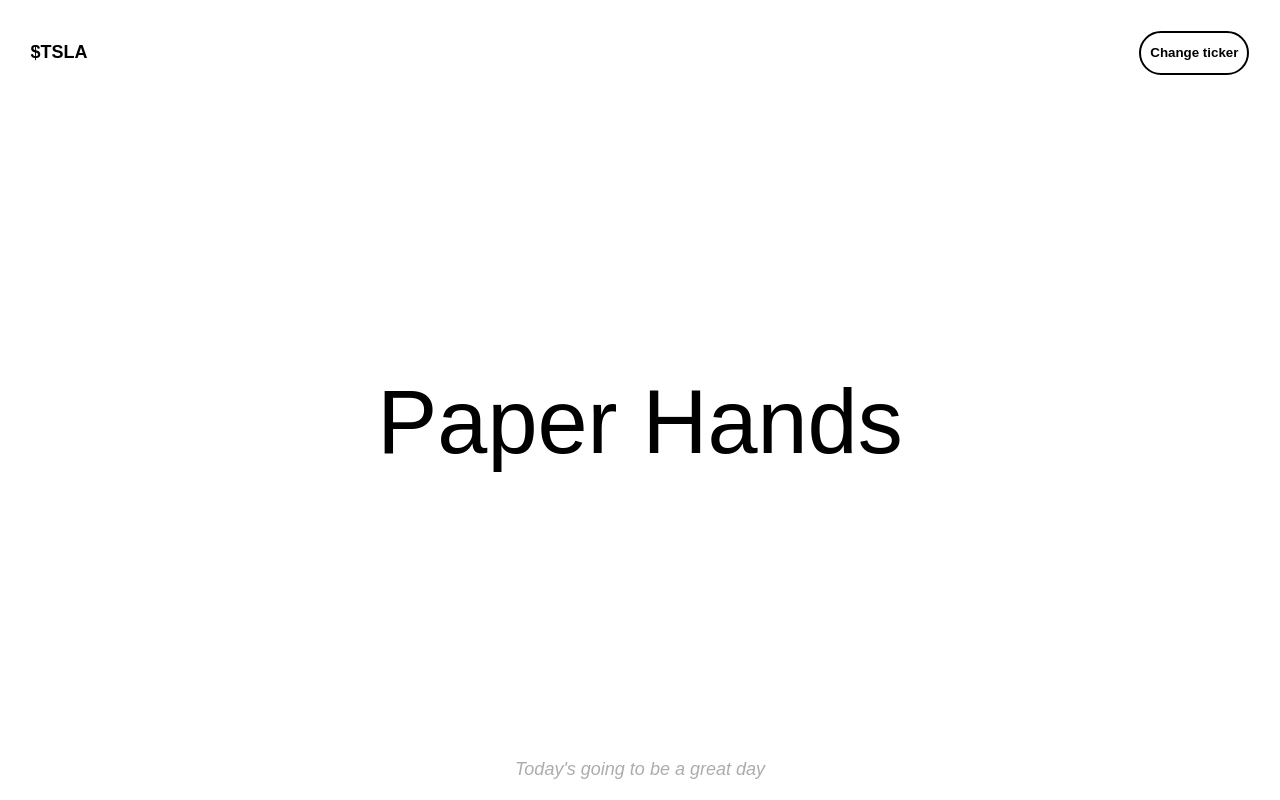
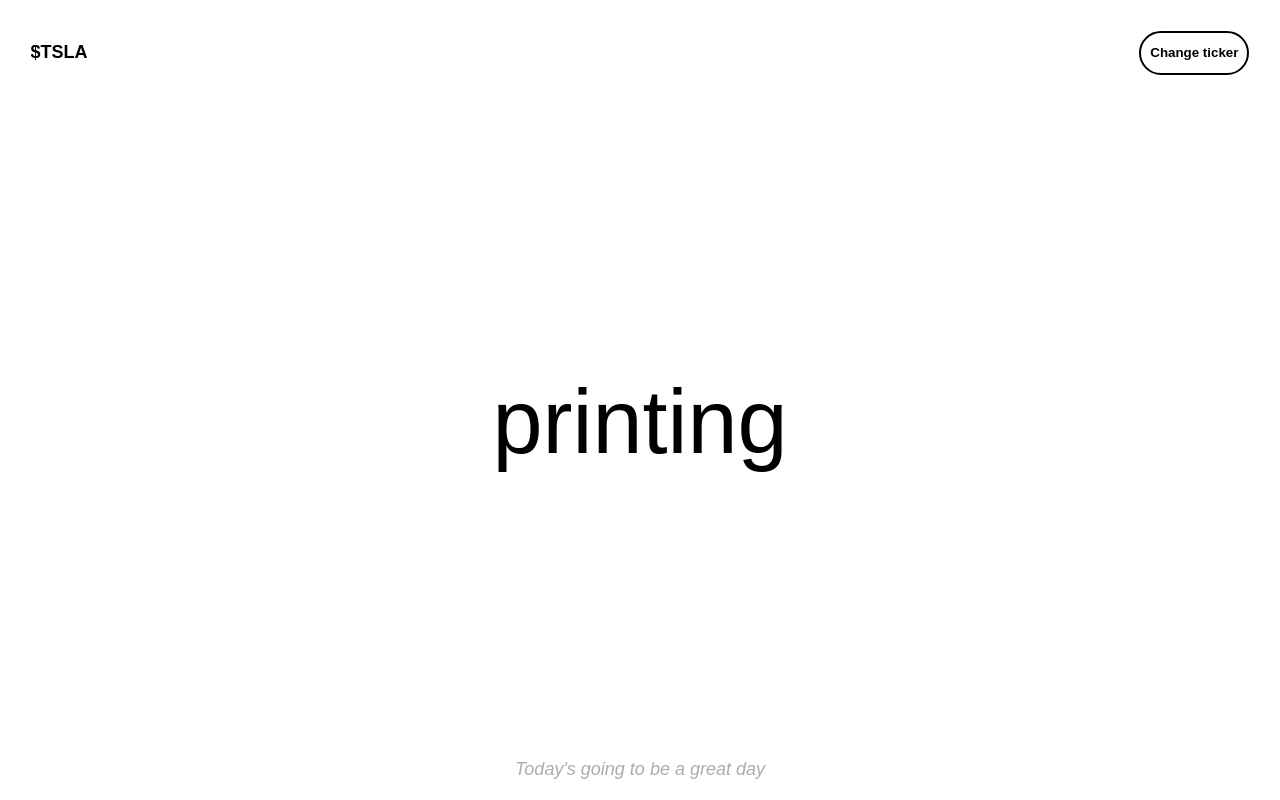
Before and after one commit to aynavbar/stonks, a Svelte app: page / in a window 1280 px wide. Built offline with nearby package versions, Linux system fonts and the light colour scheme.

Commit message:
feat: adds phrase generation
in this version, the phrases are generated at random

```diff
--- a/src/App.svelte
+++ b/src/App.svelte
@@ -1,10 +1,111 @@
+<script>
+  const traderSlang = {
+    bullish: [
+      "mooning",       // price rocketing up
+      "pumping",       // rapid upward move
+      "ripping",       // fast, aggressive rally
+      "melting up",    // slow relentless grind higher
+      "breakout",      // clearing resistance
+      "squeeze",       // shorts forced to cover, price spikes
+      "FOMO",          // fear of missing out, chasing the move
+      "diamond hands", // holding through volatility, refusing to sell
+      "to the moon",   // extreme bullish exuberance
+      "printing"       // easily making money
+    ],
+    bearish: [
+      "dumping",       // sharp sell-off
+      "rekt",          // got wrecked / heavy losses
+      "bagholding",    // stuck holding a losing position
+      "capitulation",  // panic selling, giving up
+      "bloodbath",     // brutal red day across the board
+      "rug pull",      // sudden collapse, often orchestrated
+      "dead cat bounce", // brief recovery in a downtrend
+      "puking",        // forced/panicked selling
+      "getting smoked", // taking heavy losses
+      "underwater"     // position below entry price
+    ],
+    fear: [
+      "paper hands",   // selling out of fear too early
+      "shook",         // rattled by volatility
+      "panic selling",
+      "de-risking",
+      "flight to safety",
+      "risk-off",
+      "sweating bullets",
+      "nervous chop"   // choppy price action causing anxiety
+    ],
+    greed: [
+      "YOLO",          // all-in, high-risk bet
+      "degen",         // reckless, high-risk trading behavior
+      "levering up",   // taking on excessive leverage
+      "chasing",       // buying after a big move out of greed
+      "aping in",      // buying impulsively without research
+      "sending it",
+      "cope and hope"  // holding a bad trade on hope, tinged with denial
+    ],
+    uncertainty: [
+      "chop",          // sideways, directionless price action
+      "no man's land",
+      "coin flip",
+      "wait and see",
+      "range-bound",
+      "indecision candle" // doji-like price action
+    ],
+    euphoria: [
+      "euphoric top",  // sentiment peak, often a reversal signal
+      "vertical",      // straight-up price move
+      "parabolic",
+      "blow-off top",
+      "melt-up mania"
+    ],
+    complacency: [
+      "buy the dip",
+      "BTFD",
+      "sleepy market",
+      "low vol grind",
+      "priced in"
+    ]
+  };
+
+  const categories = Object.keys(traderSlang)
+
+  let phraseParagraphRef;
+  let intervalID = null;
+
+  let selectedTicker = $state("$TSLA");
+  let currentSentiment = $state(generateRandomCategory())
+  let sentimentPhrase = $derived(generateSentimentPhrase(currentSentiment));
+
+  function generateRandomCategory() {
+    return categories[Math.floor(Math.random() * categories.length)]
+  }
+
+  function generateSentimentPhrase(sentiment) {
+    const phrase = traderSlang[sentiment][Math.floor(Math.random() * traderSlang[currentSentiment].length)]
+
+    return phrase;
+  }
+
+  $effect(() => {
+    if (!intervalID) {
+      intervalID = setInterval(() => {
+        currentSentiment = generateRandomCategory();
+      }, 4000)
+
+      return () => {
+        clearInterval(intervalID)
+      }
+    }
+  })
+</script>
+
 <div class="app-container">
     <header>
-        <h1>$TSLA</h1>
+        <h1>{selectedTicker}</h1>
         <button class="change-ticker-button">Change ticker</button>
     </header>
     <main>
-        <p class="sentiment-text" id="sentiment-text">Paper Hands</p>
+        <p bind:this={phraseParagraphRef} class="sentiment-text" id="sentiment-text">{sentimentPhrase}</p>
     </main>
     <footer class="mocking-text"><p class="secondary"><i>Today's going to be a great day</i></p></footer>
 </div>
```
